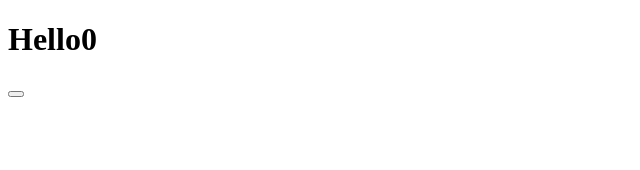
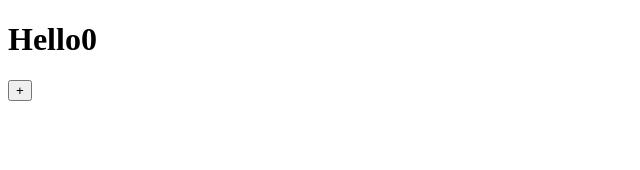
Before and after one commit to herbi1411/nextjs-start-nomadcoders, a Next.js app: page / in a window 1280 px wide. Shown: the top 170 px of the page, without its empty margins (0-640 px from the left). Built offline with nearby package versions, Linux system fonts and the light colour scheme.

Commit message:
1.2 Static Pre Rendering

```diff
--- a/pages/index.js
+++ b/pages/index.js
@@ -7,7 +7,7 @@ export default function Home(){
     return (
     <div>
         <h1>Hello{counter}</h1>
-        <button onClick={() =>{setCounter(prev=>prev+1);}}></button>
+        <button onClick={() =>{setCounter(prev=>prev+1);}}>+</button>
     </div>
     );
 }
```
Also changed, not shown: 1 other file (tests, documents, lock files or other folders).
